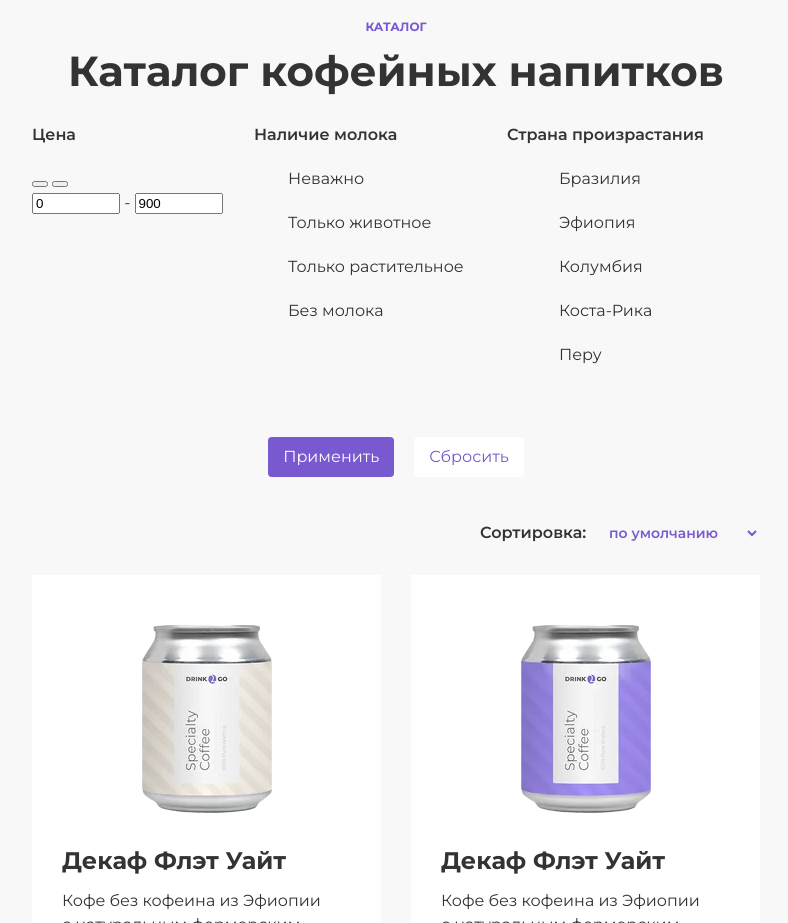
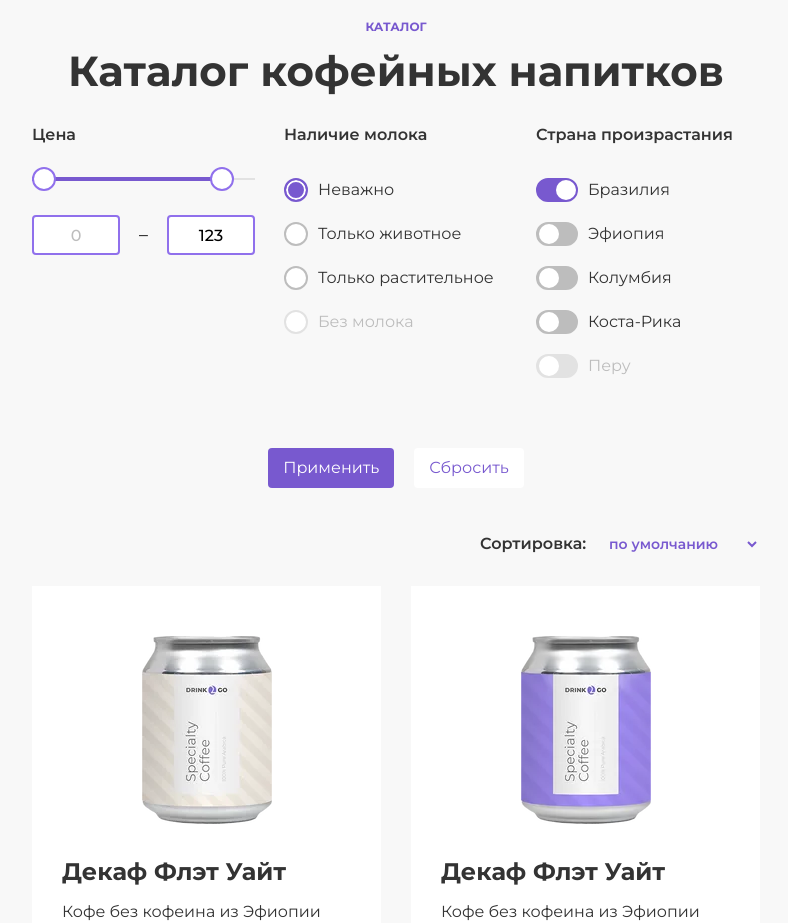
Before and after one commit to ArkBriz/Drink2Go, a website: page source/index.html in a window 1280 px wide. Shown: the part 1640-2563 px from the top of the page, without its empty margins (244-1032 px from the left). Drawn offline with nearby package versions, Linux system fonts and the light colour scheme; files that its build step writes are made by us from their sources.

Commit message:
Add decorative elements and interactive states to filter form

```diff
--- a/source/index.html
+++ b/source/index.html
@@ -149,8 +149,9 @@
               <fieldset class="filters__group">
                 <legend class="filters__title">Цена</legend>
                 <div class="filters__container">
+                  <!-- Для состояния disabled добавить модификатор --disabled -->
                   <div class="filters__range">
-                    <div class="filters__range-bar" style="left: 0; width: 192px;">
+                    <div class="filters__range-bar" style="left: 0; width: 85%;">
                       <button class="filters__range-toggle toggle-min" type="button">
                         <span class="visually-hidden">Изменить минимальную цену</span>
                       </button>
@@ -162,10 +163,10 @@
 
                   <div class="filters__price">
                     <label class="visually-hidden" for="min-price">от</label>
-                    <input class="filters__price-field" type="number" id="min-price" name="min-price" value="0" min="0" step="50">
-                    <span>-</span>
+                    <input class="filters__price-field" type="number" id="min-price" name="min-price" value="" min="0" step="50" placeholder="0">
+                    <span>–</span>
                     <label class="visually-hidden" for="max-price">до</label>
-                    <input class="filters__price-field" type="number" id="max-price" name="max-price" value="900" min="50" step="50">
+                    <input class="filters__price-field" type="number" id="max-price" name="max-price" value="123" min="50" step="50" placeholder="123">
                   </div>
                 </div>
               </fieldset>
--- a/source/styles/blocks/filters.scss
+++ b/source/styles/blocks/filters.scss
@@ -2,7 +2,7 @@
   @include media("tablet") {
     display: flex;
     flex-wrap: wrap;
-    gap: 40px 30px;
+    gap: 40px 29px;
   }
 
   @include media("desktop") {
@@ -29,7 +29,13 @@
     padding-left: 52px;
   }
 
+  @include media("tablet") {
+    width: 223px;
+  }
+
   @include media("desktop") {
+    width: 318px;
+
     &:last-of-type {
       margin-bottom: 40px;
     }
@@ -37,26 +43,160 @@
 }
 
 .filters__title {
-  margin-bottom: 20px;
+  margin-bottom: 31px;
   padding: 0;
 
   font-weight: 600;
 }
 
+.filters__range {
+  position: relative;
+  width: 100%;
+  height: 2px;
+  margin-bottom: 35px;
+
+  background-color: $grey-light;
+
+  &--disabled {
+    .filters__range-bar {
+      background-color: $grey-light;
+    }
+
+    .filters__range-toggle {
+      border-color: $grey-light;
+      cursor: not-allowed;
+
+      &:hover::before,
+      &:focus::before {
+        background-color: $white;
+      }
+    }
+  }
+}
+
+.filters__range-bar {
+  position: absolute;
+  top: -1px;
+  height: 4px;
+  background-color: $primary;
+}
+
+.filters__range-toggle {
+  position: absolute;
+  top: 50%;
+  transform: translateY(-50%);
+  width: 24px;
+  height: 24px;
+
+  background-color: $white;
+  border: 2px solid $primary-light;
+  border-radius: 50%;
+  cursor: pointer;
+
+  &::before {
+    content: "";
+    position: absolute;
+    top: 0;
+    bottom: 0;
+    left: 0;
+    right: 0;
+
+    display: block;
+    width: 16px;
+    height: 16px;
+    margin: auto;
+
+    border-radius: 50%;
+    background-color: $white;
+  }
+
+  &:hover::before,
+  &:focus::before {
+    background-color: rgba($primary, 0.25);
+  }
+
+  &:active::before {
+    background-color: $primary;
+  }
+}
+
+.toggle-min {
+  left: 0;
+}
+
+.toggle-max {
+  right: -12px;
+}
+
+.filters__price {
+  display: flex;
+  justify-content: space-between;
+  align-items: center;
+}
+
 .filters__price-field {
   width: 118px;
+  height: 40px;
+  padding: 8px 10px;
+
+  font-family: "Montserrat", "Arial", sans-serif;
+  font-size: 16px;
+  line-height: 24px;
+  font-weight: 500;
+  text-align: center;
+
+  border: 2px solid $primary-light;
+  border-radius: 4px;
 
   @include media("tablet") {
     width: 88px;
   }
+
+  @include media("desktop") {
+    width: 134px;
+  }
+
+  &::placeholder {
+    color: $grey;
+  }
+
+  &::-webkit-outer-spin-button,
+  &::-webkit-inner-spin-button {
+    appearance: none;
+  }
+
+  &:hover {
+    border-color: $primary;
+    background-color: $secondary;
+    cursor: pointer;
+  }
+
+  &:focus {
+    border-color: $primary-dark;
+    background-color: $white;
+    outline: none;
+  }
+
+  &:disabled {
+    border-color: $grey-light;
+    background-color: $grey-lightest;
+    cursor: not-allowed;
+  }
 }
 
 .filters__control {
+  position: relative;
   display: block;
   margin-bottom: 20px;
+  cursor: pointer;
 
   &:last-child {
     margin-bottom: 0;
+  }
+
+  &--disabled {
+    color: $grey;
+    cursor: not-allowed;
   }
 
   @include media("tablet") {
@@ -66,6 +206,96 @@
       width: 222px;
     }
   }
+}
+
+input[type="radio"] + .filters__control-label::before {
+  content: "";
+  position: absolute;
+  left: 0;
+  width: 24px;
+  height: 24px;
+
+  background-color: $white;
+  border: 2px solid $grey;
+  border-radius: 50%;
+  box-shadow: inset 0 0 0 2px $white ;
+}
+
+input[type="radio"]:checked + .filters__control-label::before {
+  border-color: $primary;
+  background-color: $primary;
+}
+
+.filters__control:hover input[type="radio"] + .filters__control-label::before,
+input[type="radio"]:focus + .filters__control-label::before {
+  border-color: $primary-light;
+  background-color: rgba($primary, 0.25);
+}
+
+input[type="radio"]:checked:focus + .filters__control-label::before {
+  background-color: $primary;
+}
+
+input[type="radio"]:disabled + .filters__control-label::before,
+input[type="radio"]:disabled:hover + .filters__control-label::before {
+  border-color: $grey-light ;
+  background-color: $white
+}
+
+input[type="radio"]:disabled:checked + .filters__control-label::before {
+  background-color: $grey-light;
+}
+
+input[type="checkbox"] + .filters__control-label::before {
+  content: "";
+  position: absolute;
+  left: 0;
+  width: 42px;
+  height: 24px;
+
+  background-color: $grey;
+  border: 2px solid $grey;
+  border-radius: 12px;
+}
+
+input[type="checkbox"] + .filters__control-label::after {
+  content: "";
+  position: absolute;
+  top: 1.8px;
+  left: 3px;
+  width: 20px;
+  height: 20px;
+
+  background-color: $white;
+  border-radius: 50%;
+
+  transition: transform 0.3s;
+}
+
+input[type="checkbox"]:checked + .filters__control-label::before {
+  background-color: $primary;
+  border-color: $primary;
+}
+
+input[type="checkbox"]:checked + .filters__control-label::after {
+  transform: translate(17px);
+}
+
+.filters__control:hover input[type="checkbox"] + .filters__control-label::before,
+input[type="checkbox"]:focus + .filters__control-label::before {
+  border-color: $primary-light;
+  background-color: rgba($primary, 0.25);
+}
+
+input[type="checkbox"]:disabled + .filters__control-label::before,
+input[type="checkbox"]:disabled:hover + .filters__control-label::before,
+input[type="checkbox"]:disabled:checked + .filters__control-label::before {
+  background-color: $grey-light;
+  border-color: $grey-light;
+}
+
+input[type="checkbox"]:disabled:checked + .filters__control-label::after {
+  background-color: $grey;
 }
 
 .filters__buttons {
```
Lines whose indentation alone changed are shown as unchanged.
